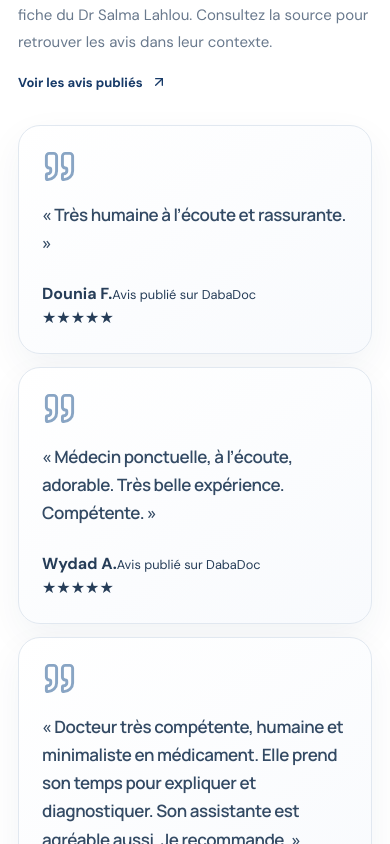
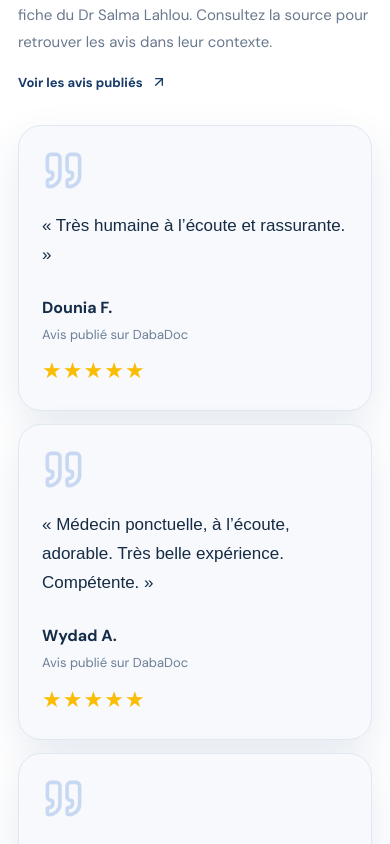
Before and after one commit to ismailsys/Dr-Salma-LAHLOU, a React (Vite) app: page / in a window 390 px wide. Shown: the part 6240-7084 px from the top of the page. Built offline with nearby package versions, Linux system fonts and the light colour scheme.

Commit message:
Style patient review cards like supplied reference

```diff
--- a/src/index.css
+++ b/src/index.css
@@ -675,3 +675,19 @@ section[id] { scroll-margin-top: 104px; }
   .google-review-summary-card .patient-review-quote { font-size: 17px; }
   .google-review-count { margin-left: 0; width: 100%; }
 }
+
+
+/* Review cards styled after the supplied screenshot */
+.reference-review-card { min-height: 255px; padding: clamp(24px,3vw,34px); border-radius: 23px; background: #f7f9fc; box-shadow: 0 16px 40px rgba(36,73,126,.11); }
+.reference-review-card .review-quote-icon { color: #c8d8f2; opacity: 1; width: 43px; height: 43px; }
+.reference-review-card .patient-review-quote { margin: 20px 0 26px; color: #152b44; font-family: Arial,sans-serif; font-size: clamp(17px,1.55vw,22px); font-weight: 400; letter-spacing: 0; line-height: 1.75; }
+.reference-review-footer { display: flex; align-items: center; justify-content: space-between; gap: 16px; width: 100%; margin-top: auto; }
+.reference-review-footer > div { display: flex; flex-direction: column; gap: 5px; }
+.reference-review-footer strong { color: #142c48; font-size: 16px; }
+.reference-review-footer small { color: #6c7f96; font-size: 13px; }
+.reference-review-stars { color: #fbbc04; font-family: Arial,sans-serif; font-size: 22px; letter-spacing: 1px; white-space: nowrap; }
+@media (max-width: 760px) {
+ .reference-review-card { min-height: 0; padding: 23px; }
+ .reference-review-card .patient-review-quote { font-size: 17px; line-height: 1.7; }
+ .reference-review-footer { align-items: flex-start; flex-direction: column; gap: 10px; }
+}
```
